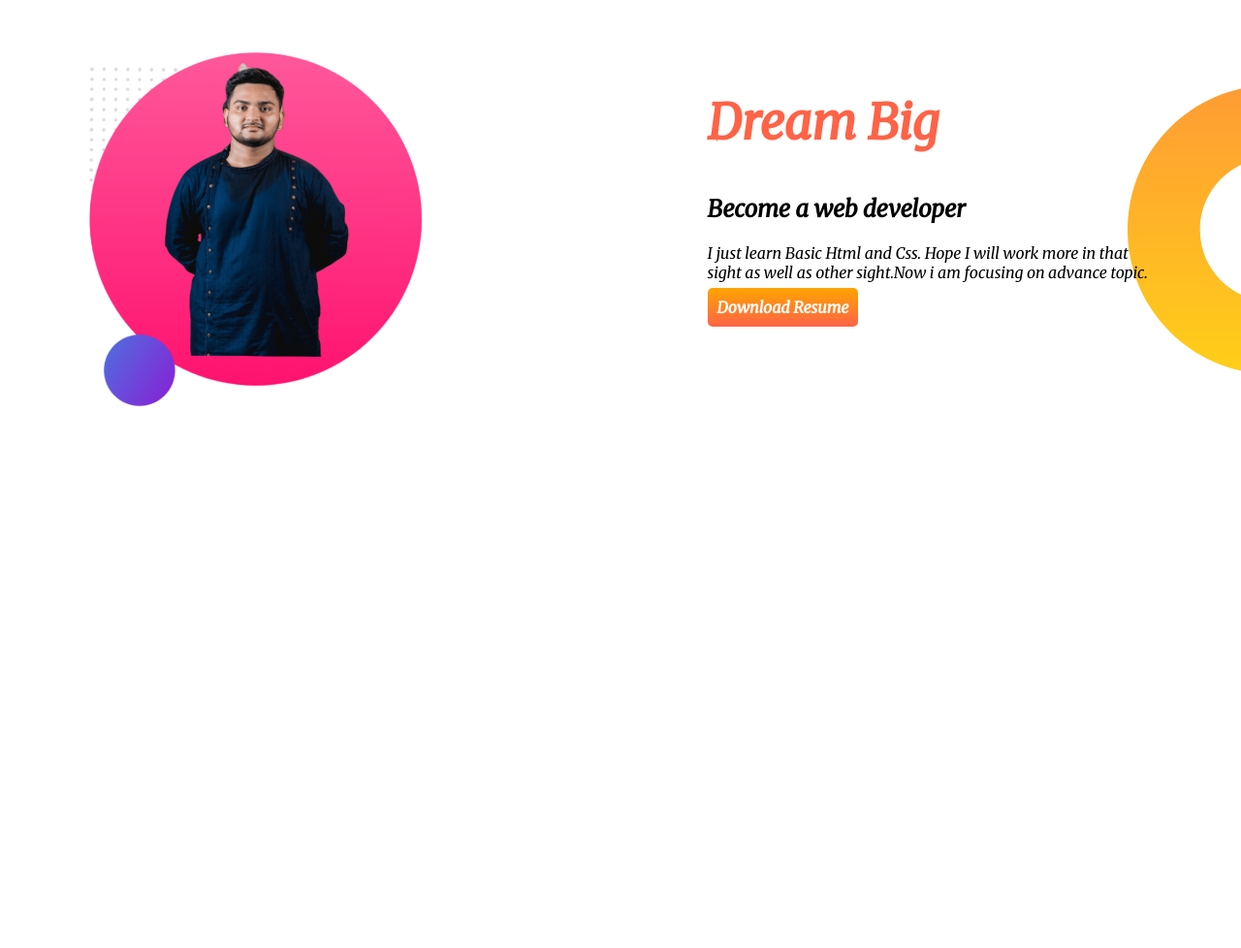
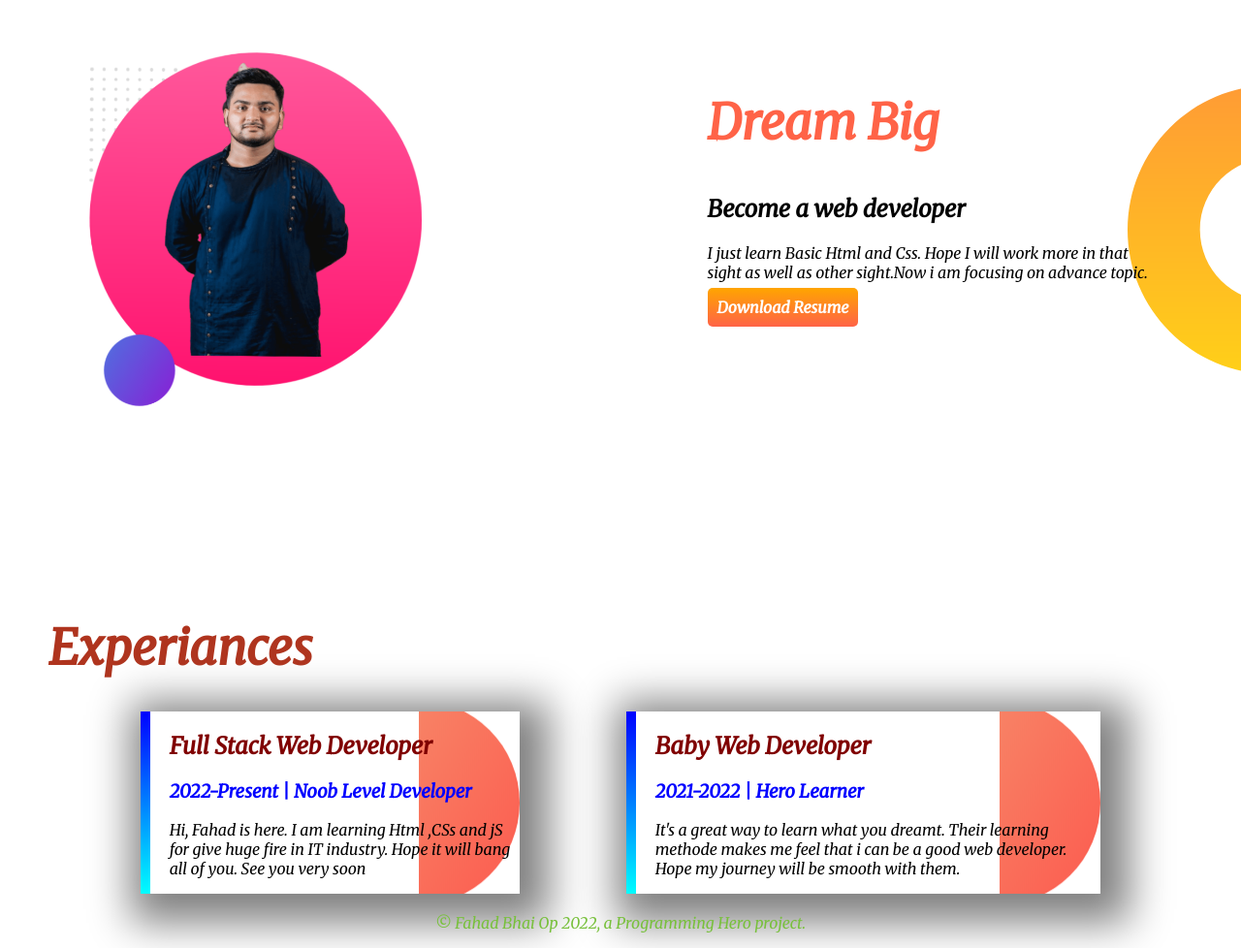
Before and after one commit to iAmFaaHad/My-Dev-Portfolio, a plain HTML site: page index.html in a window 1280 px wide. Shown: the part 562-1540 px from the top of the page at 97% size. Before the commit the page ends 1199 px from the top, so only its background shows below. Drawn offline with Linux system fonts and the light colour scheme.

Commit message:
final commit

```diff
--- a/index.html
+++ b/index.html
@@ -33,5 +33,26 @@
 <a  class=" link-button" target="_blank" href="https://github.com/iAmFaaHad/My-Dev-Portfolio">Download Resume </a>
     </div>
 </section>
+<h1 id="fuf">Experiances</h1>
+<section class="experi">
+    <div class="try zulo">
+
+        <h2 class="yuyu">Full Stack Web Developer</h1>
+        <h3 class="zuzu">2022-Present |  Noob Level Developer</h3>
+        <p>Hi, Fahad is here. I am learning Html ,CSs and jS for give huge fire in IT industry. Hope it will bang all of you. See you very soon</p>
+
+    </div>
+    <div class="try sulo">
+
+        <h2 class="yuyu">Baby Web Developer</h1>
+        <h3 class="zuzu">2021-2022 | Hero Learner</h3>
+        <p>It's a great way to learn what you dreamt. Their learning methode makes me feel that i can  be a good web developer. Hope my journey will be smooth with them.</p>
+        </div>
+
+</section>
+<footer>
+    <p> © Fahad Bhai Op 2022, a Programming Hero project.
+    </p>
+</footer>
 </body>
 </html>
--- a/style.css
+++ b/style.css
@@ -51,3 +51,51 @@ background-image: url(images/dream-bg.png);
 background-repeat: no-repeat;
 background-position: right;
 }
+.experi{
+max-width: 100%;
+padding-left: 6%;
+padding-right: 6%;
+margin: 1%;
+display: flex;
+
+}
+
+
+#fuf{
+    margin-left: 50px;
+    color: rgb(175, 52, 30);
+
+}
+.yuyu{
+    color: maroon;
+}
+.zuzu{
+    color: blue;
+}
+.try{
+margin-left:5%;
+margin-right: 5%;
+ padding-left: 20px;
+    box-shadow: 10px 10px 40px 20px gray;
+}
+.zulo{
+    background-image: url( images/exp-bg.png  );
+    background-repeat: no-repeat;
+    background-position: right;
+  border-image: linear-gradient(blue, cyan);
+border-image-slice: 1;
+border-left: 10px groove;
+}
+.sulo{
+    background-image: url( images/exp-bg.png);
+    background-repeat: no-repeat;
+    background-position: right;
+    border-image: linear-gradient(blue, cyan);
+    border-image-slice: 1;
+    border-left: 10px groove;
+}
+footer  p {
+    text-align: center;
+    color: rgb(120, 192, 60);
+    margin-top: 20px;
+}
```
